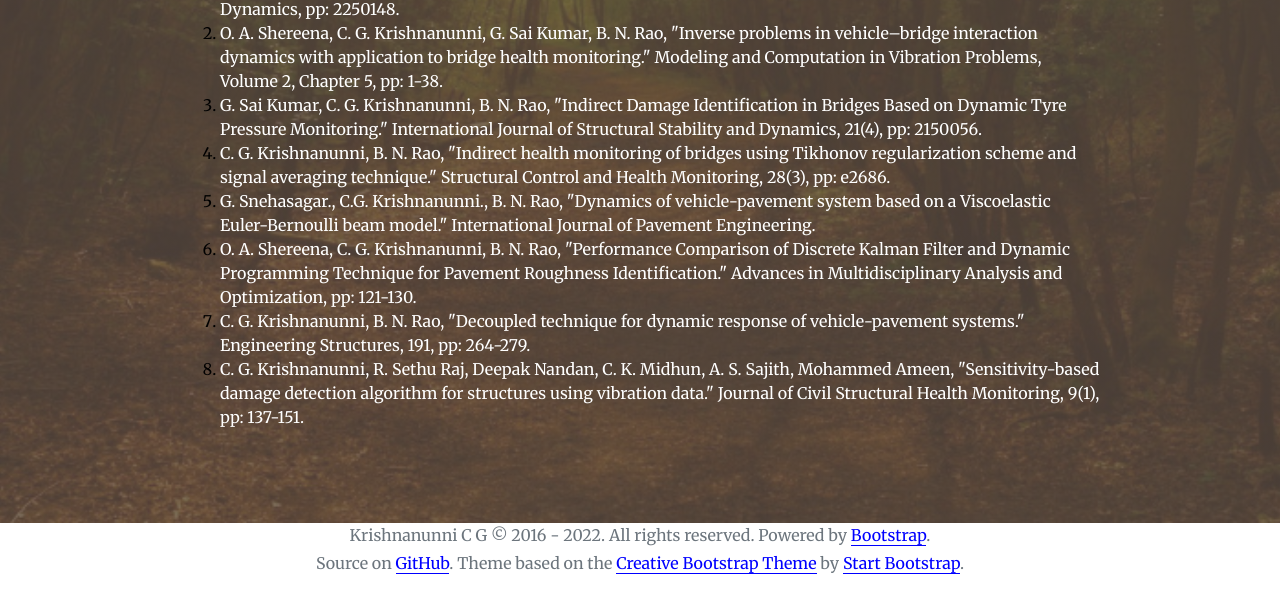
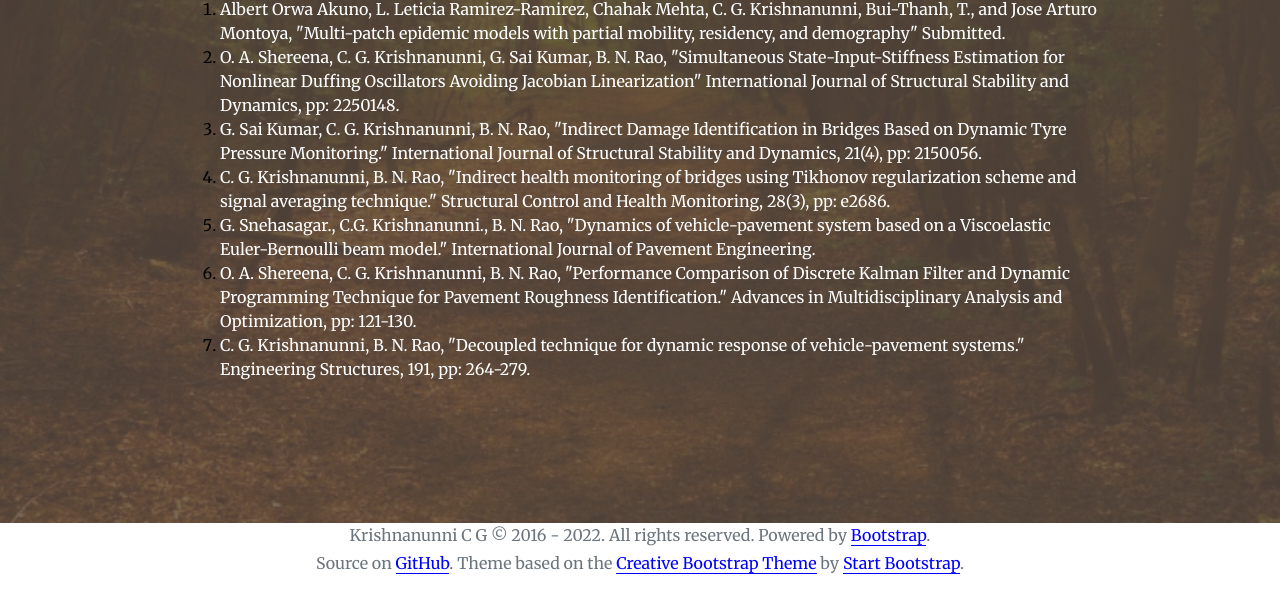
Before and after one commit to cgkrishnanunni/journal_publication, a plain HTML site: page index.html in a window 1280 px wide. Shown: the part 277-892 px from the top of the page. Drawn offline with nearby package versions, Linux system fonts and the light colour scheme; no server answers.

Commit message:
Update index.html

```diff
--- a/index.html
+++ b/index.html
@@ -82,17 +82,22 @@
         <div class="col-lg-10 mx-auto">
           <h1 class="text">
 						<strong>Journal publications</strong>
+
+
+
 					</h1>
           <ol>
+
+
+            <li><a href="https://www.researchsquare.com/article/rs-1954140/v1" style="color: white">Albert Orwa Akuno, L. Leticia Ramirez-Ramirez, Chahak Mehta, C. G. Krishnanunni, Bui-Thanh, T., and Jose Arturo Montoya, "Multi-patch epidemic models with partial mobility, residency, and demography" Submitted.</a></li>
             <li><a href="https://www.worldscientific.com/doi/abs/10.1142/S0219455422501486" style="color: white">O. A. Shereena, C. G. Krishnanunni, G. Sai Kumar, B. N. Rao, "Simultaneous State-Input-Stiffness Estimation for Nonlinear Duffing Oscillators Avoiding Jacobian Linearization" International Journal of Structural Stability and Dynamics,  pp: 2250148.</a></li>
-
-            <li><a href="https://iopscience.iop.org/chapter/978-0-7503-3487-7/bk978-0-7503-3487-7ch5.pdf" style="color: white">O. A. Shereena, C. G. Krishnanunni, G. Sai Kumar, B. N. Rao, "Inverse problems in vehicle–bridge interaction dynamics with application to bridge health monitoring." Modeling and Computation in Vibration Problems, Volume 2, Chapter 5, pp: 1-38.</a></li>
+         <!--   <li><a href="https://iopscience.iop.org/chapter/978-0-7503-3487-7/bk978-0-7503-3487-7ch5.pdf" style="color: white">O. A. Shereena, C. G. Krishnanunni, G. Sai Kumar, B. N. Rao, "Inverse problems in vehicle–bridge interaction dynamics with application to bridge health monitoring." Modeling and Computation in Vibration Problems, Volume 2, Chapter 5, pp: 1-38.</a></li> -->
             <li><a href="https://www.worldscientific.com/doi/abs/10.1142/S0219455421500565" style="color: white">G. Sai Kumar, C. G. Krishnanunni, B. N. Rao, "Indirect Damage Identification in Bridges Based on Dynamic Tyre Pressure Monitoring." International Journal of Structural Stability and Dynamics, 21(4), pp: 2150056. </a></li>
             <li><a href="https://onlinelibrary.wiley.com/doi/abs/10.1002/stc.2686" style="color: white">C. G. Krishnanunni, B. N. Rao, "Indirect health monitoring of bridges using Tikhonov regularization scheme and signal averaging technique." Structural Control and Health Monitoring, 28(3), pp: e2686. </a></li>
             <li><a href="https://www.tandfonline.com/doi/abs/10.1080/10298436.2018.1562189?journalCode=gpav20" style="color: white">G. Snehasagar., C.G. Krishnanunni., B. N. Rao, "Dynamics of vehicle-pavement system based on a Viscoelastic Euler-Bernoulli beam model." International Journal of Pavement Engineering.  </a></li>
             <li><a href="https://link.springer.com/chapter/10.1007%2F978-981-15-5432-2_10" style="color: white">O. A. Shereena, C. G. Krishnanunni, B. N. Rao, "Performance Comparison of Discrete Kalman Filter and Dynamic Programming Technique for Pavement Roughness Identification." Advances in Multidisciplinary Analysis and Optimization, pp: 121-130.   </a></li>
             <li><a href="https://www.sciencedirect.com/science/article/abs/pii/S0141029618334825" style="color: white">C. G. Krishnanunni, B. N. Rao, "Decoupled technique for dynamic response of vehicle-pavement systems." Engineering Structures, 191, pp: 264-279.  </a></li>
-            <li><a href="https://link.springer.com/article/10.1007/s13349-018-0317-0" style="color: white">C. G. Krishnanunni, R. Sethu Raj, Deepak Nandan, C. K. Midhun, A. S. Sajith, Mohammed Ameen, "Sensitivity-based damage detection algorithm for structures using vibration data." Journal of Civil Structural Health Monitoring, 9(1), pp: 137-151. </a></li>
+          <!--   <li><a href="https://link.springer.com/article/10.1007/s13349-018-0317-0" style="color: white">C. G. Krishnanunni, R. Sethu Raj, Deepak Nandan, C. K. Midhun, A. S. Sajith, Mohammed Ameen, "Sensitivity-based damage detection algorithm for structures using vibration data." Journal of Civil Structural Health Monitoring, 9(1), pp: 137-151. </a></li>-->
           </ol>
 				</div>
 
```
